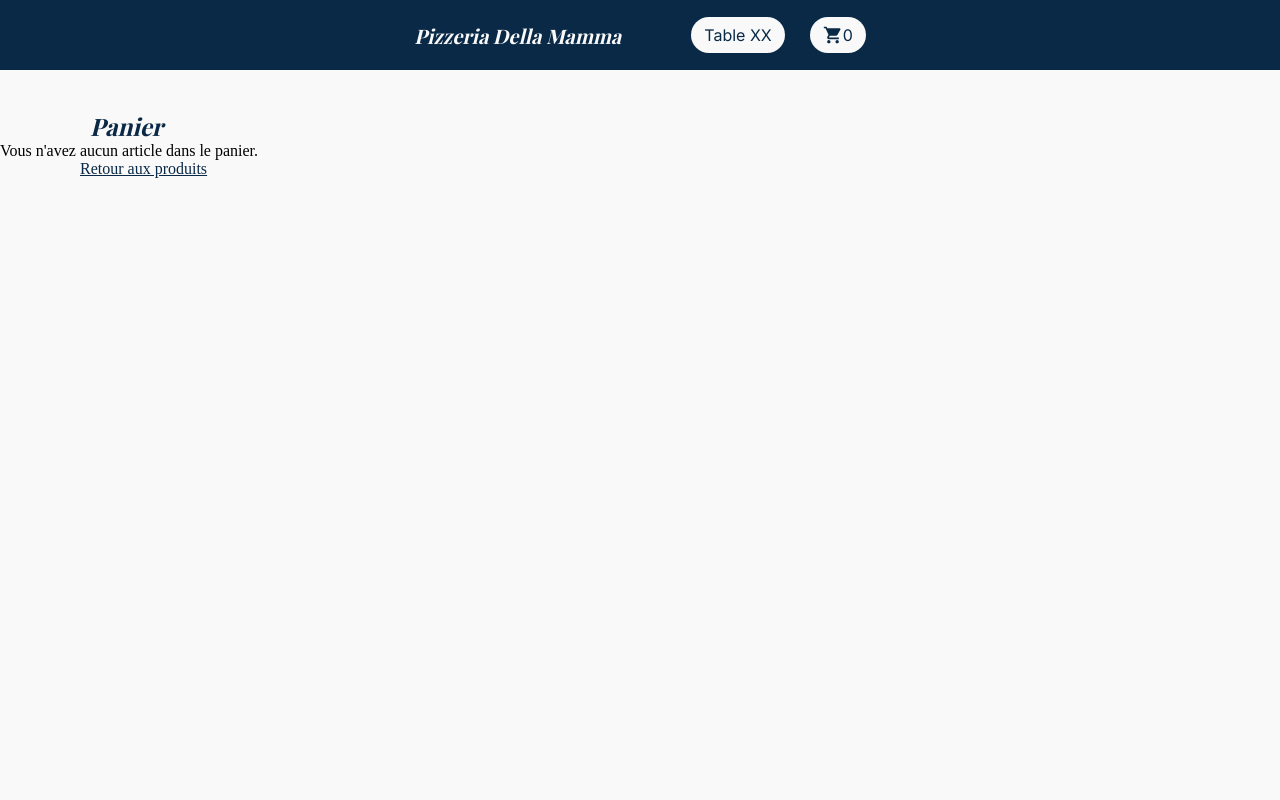
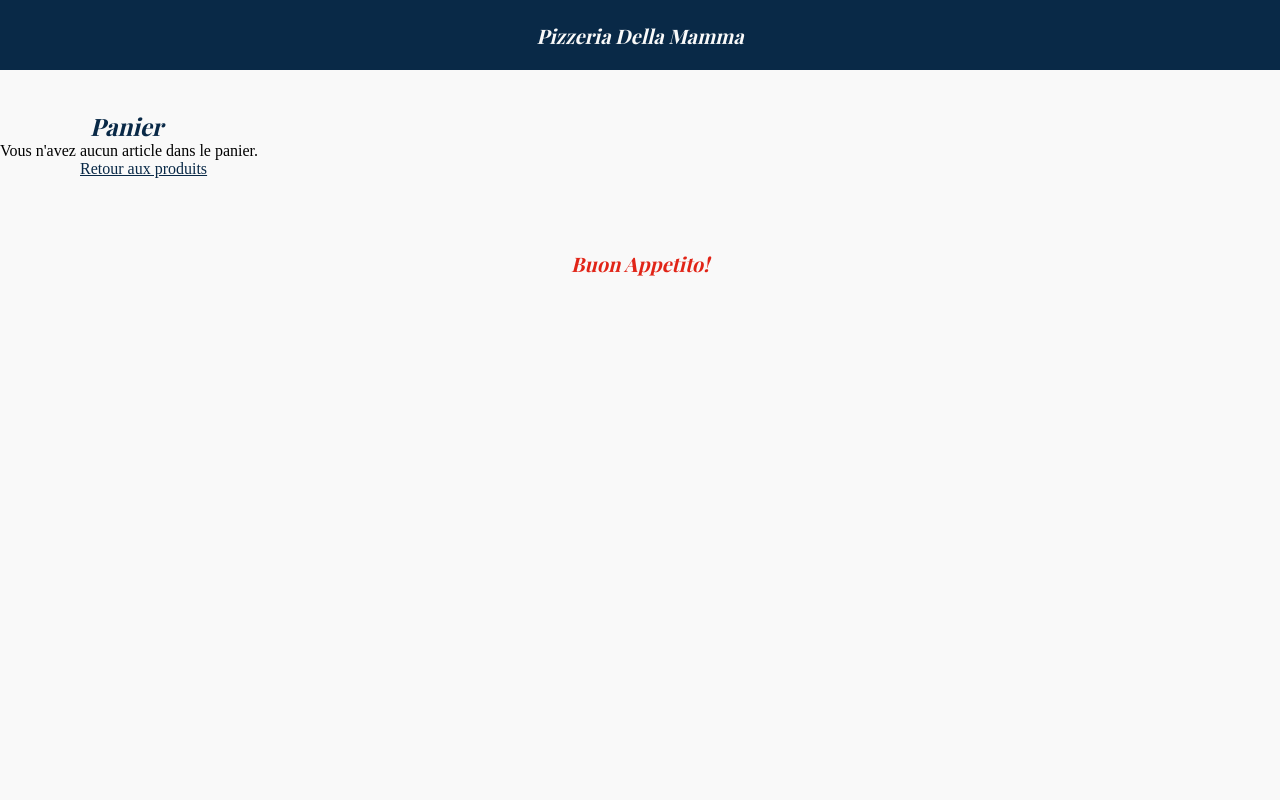
Before and after one commit to AnneGicquel/pizzeriaDellaMamma, an Angular app: page /basket in a window 1280 px wide. Shown: the top 800 px of the page. Built offline with nearby package versions, Linux system fonts and the light colour scheme; a web font is replaced by a local one.

Commit message:
Création du footer à l'affichage conditionné à certaines pages. Modification du header pour l'affichage conditionné; Idem pour l'icône du bouton qui se modifie sur la page summary

```diff
--- a/src/app/components/footer/footer.component.css
+++ b/src/app/components/footer/footer.component.css
@@ -1,18 +1,15 @@
 /* Buon Appetito ! */
-p{
-position: absolute;
-width: 142px;
-height: 27px;
-left: 412px;
-top: 1954px;
-
+footer{
+/* border: 2px solid red; */
+display: flex;
+align-items: center;
+justify-content: center;
+height: 170px;
+width: 100%;
 font-family: var(--playfair);
 font-style: italic;
 font-weight: 700;
 font-size: 20px;
 line-height: 27px;
-/* identical to box height */
-
-
 color: var(--red);
 }
--- a/src/app/components/footer/footer.component.html
+++ b/src/app/components/footer/footer.component.html
@@ -1,12 +1,3 @@
 <footer>
-    <p *ngIf="this.router.url.endsWith('/basket')">Buon Appetito !</p>
-</footer>
-
-<!--  *ngIf="this.isParagraphVisible" hideFooter() -->
-<!-- && this.router.url.endsWith('/category')  -->
-
-<!-- pour le header -->
-
-
-<!-- sur la div de button  *ngIf='getNumberTable !== null'-->
-<!-- en ayant importer le service et la fonction getNumberTable -->
+    <p *ngIf="! router.url.endsWith('/summary') && ! router.url.endsWith('/')">Buon Appetito!</p>
+  </footer>
--- a/src/app/components/header/header.component.html
+++ b/src/app/components/header/header.component.html
@@ -2,12 +2,12 @@
     <h1>Pizzeria Della Mamma</h1>
 
 
-    <nav>
+    <nav *ngIf='getNumberTable() !== null'>
 
         <!-- Numéro de table -->
-        <p class="white-background">Table XX</p>
+        <a class="white-background"routerLink="/" >Table {{getNumberTable()}}</a>
 
-        <a *ngIf="this.isVisibleBasket" class="white-background" routerLink="/basket">
+        <a *ngIf="!router.url.endsWith('/summary')" class="white-background" routerLink="/basket">
             <!-- icone panier -->
             <svg viewBox="0 0 48 48" width="20" xmlns="http://www.w3.org/2000/svg">
                 <path
@@ -17,7 +17,7 @@
             {{ this.basketService.quantity }} </a>
 
         <!-- icone ticket de caisse - commande -->
-        <a  *ngIf="!this.isVisibleBasket"  class="white-background" routerLink="/summary"><svg enable-background="new 0 0 48 48" height="20px" version="1.1" viewBox="0 0 48 48"
+        <a  *ngIf="router.url.endsWith('/summary')"  class="white-background" routerLink="/summary"><svg enable-background="new 0 0 48 48" height="20px" version="1.1" viewBox="0 0 48 48"
                 xml:space="preserve">
                 <g id="Expanded">
                     <g>
--- a/src/app/components/header/header.component.ts
+++ b/src/app/components/header/header.component.ts
@@ -1,6 +1,7 @@
 import { Component } from '@angular/core';
 import { Router } from '@angular/router';
 import { BasketServiceService, IBasketProduct } from 'src/app/services/basketService/basket-service.service';
+import { TableFormServiceService } from 'src/app/services/tableFormService/table-form-service.service';
 
 @Component({
   selector: 'app-header',
@@ -10,19 +11,19 @@ import { BasketServiceService, IBasketProduct } from 'src/app/services/basketSer
 export class HeaderComponent {
 
   basket : IBasketProduct[] = [];
-  isVisibleBasket: boolean = true;
-
 
 
   constructor (
     public basketService : BasketServiceService,
-    public router : Router
+    public router : Router,
+    public tableFormService: TableFormServiceService
+
     ) {}
 
   ngOnInit() {
     this.basketService.getBasket();
     this.getQuantityBasket();
-    this.displayIcons();
+    // this.displayIcons();
   }
 
 
@@ -30,12 +31,10 @@ export class HeaderComponent {
     this.basketService.getQuantityBasket();
   }
 
-  displayIcons() {
-    if (this.router.url.endsWith("/summary")) {
-      this.isVisibleBasket = false;
-    }
-    console.log("icone basket après", this.isVisibleBasket);
-  }
 
+  getNumberTable(){
+    const getNumberTable = this.tableFormService.getTableNumberInfo();
+    return getNumberTable
+}
 
 }
--- a/src/app/components/table-number-form/table-number-form.component.html
+++ b/src/app/components/table-number-form/table-number-form.component.html
@@ -25,4 +25,4 @@
 
 </form>
 
-<a routerLink="/basket" class="linkToOrder">{{getLinkToOrder()}}</a>
+<a routerLink="/category" class="linkToOrder">{{getLinkToOrder()}}</a>
--- a/src/app/components/table-number-form/table-number-form.component.ts
+++ b/src/app/components/table-number-form/table-number-form.component.ts
@@ -91,6 +91,4 @@ export class TableNumberFormComponent {
     return getNumberTable !== null ? 'Revenir à la commande':''
   }
 
-  // + display navbar!!
-
 }
--- a/src/app/pages/basket/basket.component.ts
+++ b/src/app/pages/basket/basket.component.ts
@@ -12,7 +12,7 @@ import { TableFormServiceService } from 'src/app/services/tableFormService/table
 export class BasketComponent {
 
   basket : IBasketProduct[] = [];
-  //isVisibleBasket: boolean = true;
+  isVisibleBasket: boolean = true;
 
 
   constructor (
@@ -39,6 +39,7 @@ export class BasketComponent {
   resetBasket() {
     this.basketService.resetBasket();
     this.getBasket();
+    // this.isVisibleBasket = false;
   }
 
   // Fonction pour récupérer le numéro de table
```
Also changed, not shown: src/app/components/footer/footer.component.ts (+0 -13 lines).
